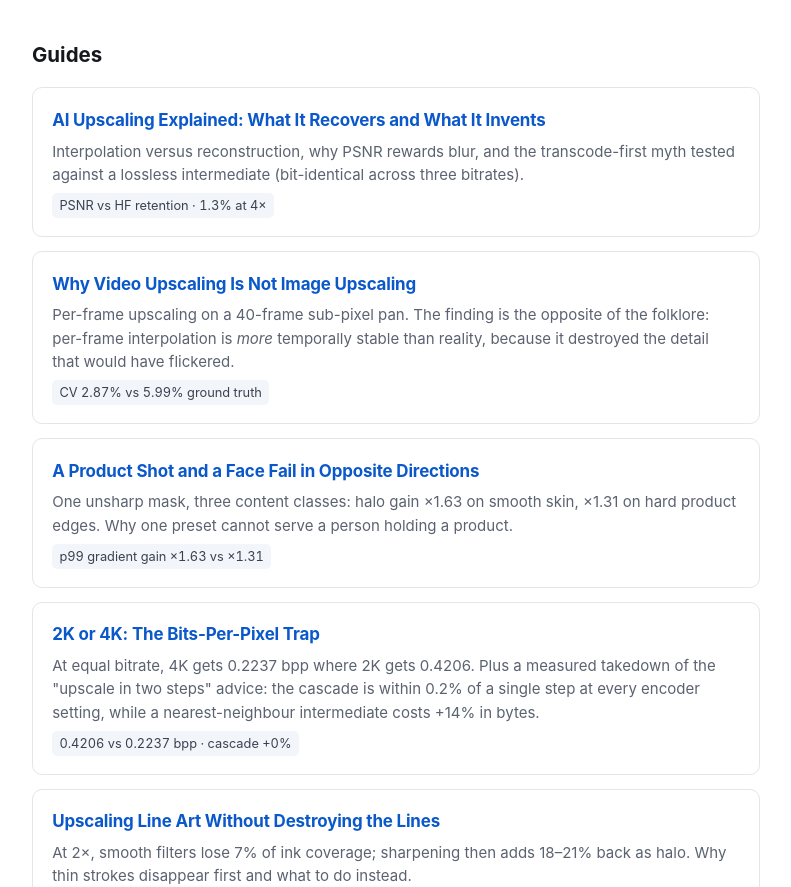
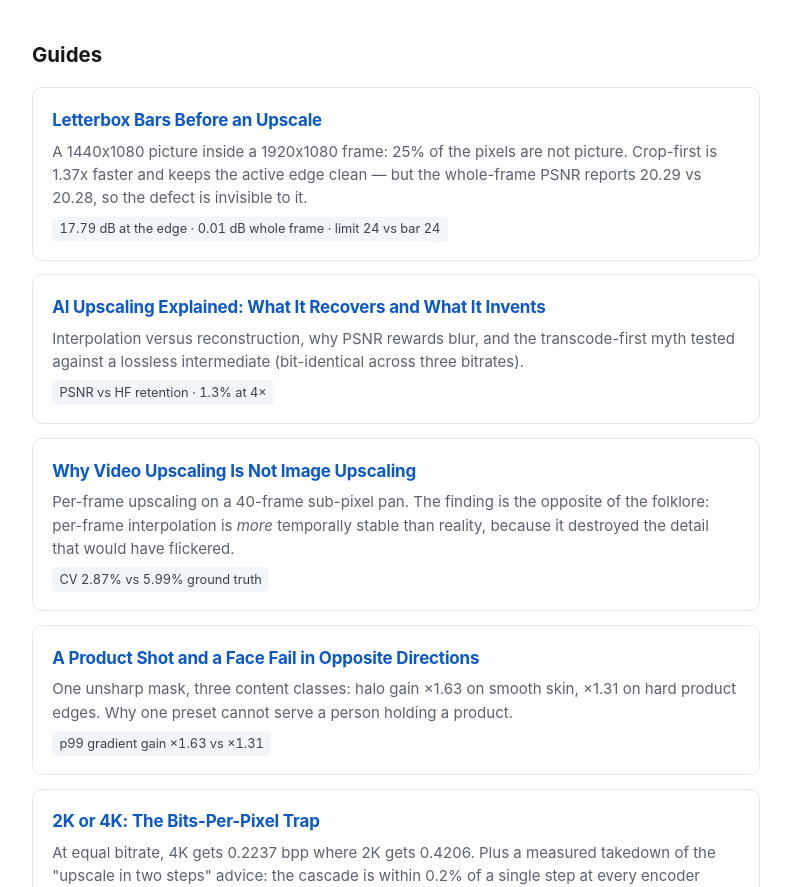
Before and after one commit to celticgemini001/celticgemini001.github.io, a plain HTML site: page index.html in a window 1280 px wide. Shown: the part 864-1751 px from the top of the page, without its empty margins (244-1035 px from the left). Drawn offline with Linux system fonts and the light colour scheme.

Commit message:
index: add card for letterbox-before-upscale; sitemap 37 -> 38 urls

```diff
--- a/index.html
+++ b/index.html
@@ -75,6 +75,14 @@ survives: which scale factor you pick matters more than which kernel you pick. T
 that margin does not.</p>
 
 <h2>Guides</h2>
+
+<a class="card" href="/upgolab-letterbox-before-upscale/">
+  <h3>Letterbox Bars Before an Upscale</h3>
+  <p>A 1440x1080 picture inside a 1920x1080 frame: 25% of the pixels are not
+  picture. Crop-first is 1.37x faster and keeps the active edge clean — but the
+  whole-frame PSNR reports 20.29 vs 20.28, so the defect is invisible to it.</p>
+  <span class="metric">17.79 dB at the edge · 0.01 dB whole frame · limit 24 vs bar 24</span>
+</a>
 
 <a class="card" href="/upgolab-ai-upscaler-guide/">
   <h3>AI Upscaling Explained: What It Recovers and What It Invents</h3>
--- a/sitemap.xml
+++ b/sitemap.xml
@@ -16,6 +16,7 @@
   <url><loc>https://celticgemini001.github.io/upgolab-hdr-upscaling-bit-depth/</loc><lastmod>2026-11-18</lastmod><priority>0.8</priority></url>
   <url><loc>https://celticgemini001.github.io/upgolab-interlaced-video-upscale/</loc><lastmod>2026-11-18</lastmod><priority>0.8</priority></url>
   <url><loc>https://celticgemini001.github.io/upgolab-jpeg-blocking-upscale/</loc><lastmod>2026-11-18</lastmod><priority>0.8</priority></url>
+  <url><loc>https://celticgemini001.github.io/upgolab-letterbox-before-upscale/</loc><lastmod>2026-11-18</lastmod><priority>0.8</priority></url>
   <url><loc>https://celticgemini001.github.io/upgolab-motion-blur-before-upscale/</loc><lastmod>2026-11-18</lastmod><priority>0.8</priority></url>
   <url><loc>https://celticgemini001.github.io/upgolab-noise-and-grain-upscaling/</loc><lastmod>2026-11-18</lastmod><priority>0.8</priority></url>
   <url><loc>https://celticgemini001.github.io/upgolab-old-footage-restoration/</loc><lastmod>2026-11-18</lastmod><priority>0.8</priority></url>
```
